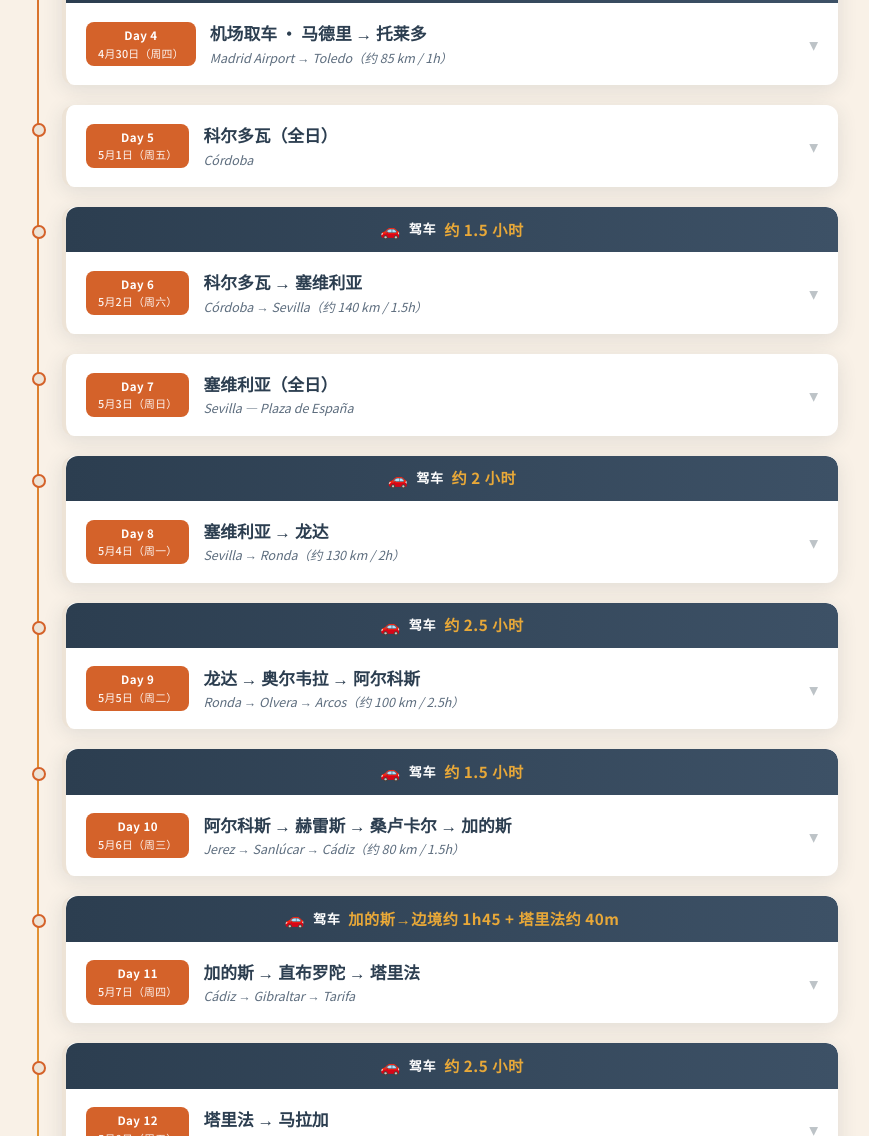
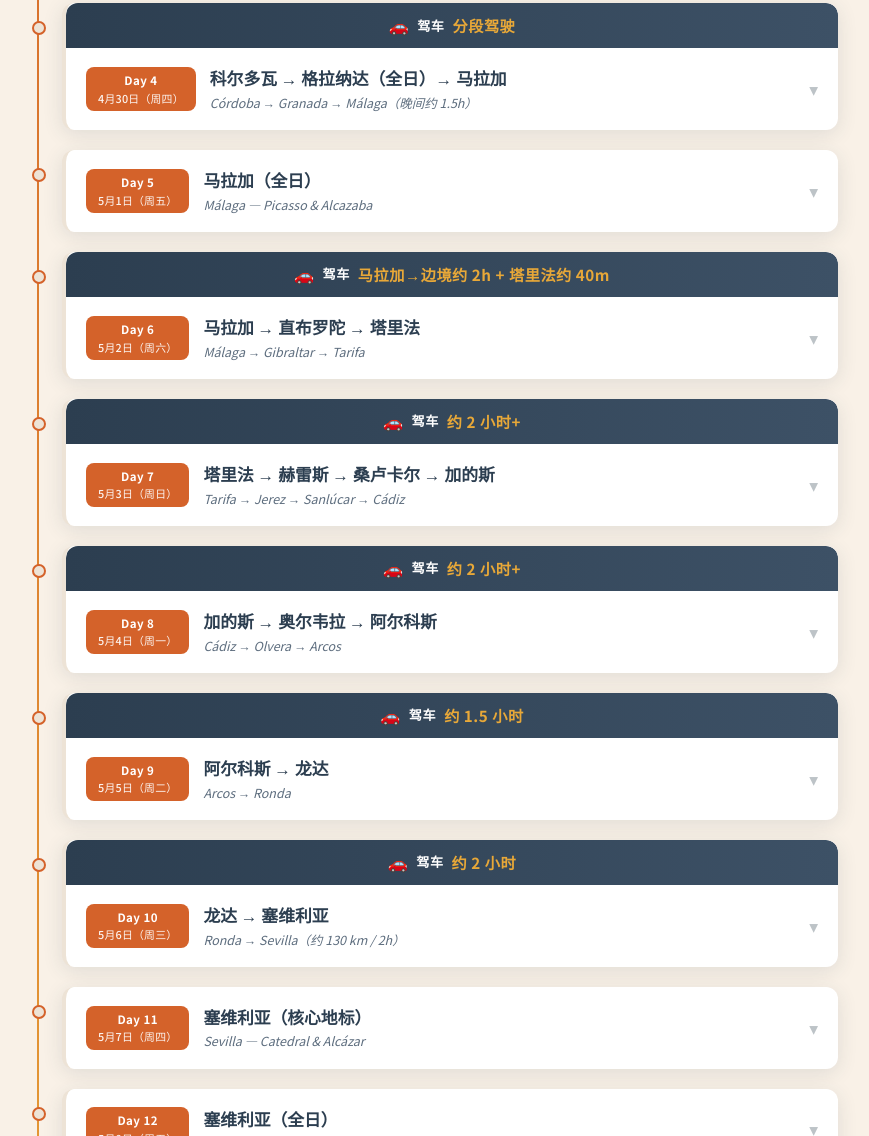
Before and after one commit to gzm0323/South-Spain-Trip, a plain HTML site: page index.html in a window 1280 px wide. Shown: the part 2372-3508 px from the top of the page, without its empty margins (208-1077 px from the left). Drawn offline with nearby package versions, Linux system fonts and the light colour scheme.

Commit message:
Reverse Andalusia loop itinerary
Rebuild 16-day schedule: Madrid 4.28, pick up 4.29 to Córdoba, Granada 4.30 to Málaga, then coastal route reversed; update map polyline and city cards.

Made-with: Cursor

```diff
--- a/index.html
+++ b/index.html
@@ -699,11 +699,11 @@ const CITIES = [
     cn: '马德里', es: 'Madrid',
     lat: 40.416, lng: -3.703,
     icon: '🏙️',
-    days: 'Day 1–3 · 15–16',
-    nights: '机场附近住宿（4.27–4.29）',
+    days: 'Day 1–2 · 15–16',
+    nights: '机场附近住宿（4.27–4.28）',
     drive: null,
-    highlights: ['普拉多博物馆', '马德里王宫（周三中午换岗）', '马约尔广场', '太阳门广场', '丽池公园', '伯纳乌球场/俱乐部参观（如开放）', '圣米格尔市场（美食）', 'Las Ventas（可选）'],
-    activities: ['4.27–4.29 市区经典 + 特色体验（王宫换岗/球场参观）', '5.11 长途抵达后可选球赛 / 斗牛季', '5.12 早班机离境'],
+    highlights: ['普拉多博物馆', '马德里王宫', '马约尔广场', '太阳门广场', '丽池公园', '伯纳乌球场/俱乐部参观（如开放）', '圣米格尔市场（美食）', 'Las Ventas（可选）'],
+    activities: ['4.27 抵达', '4.28 市区全日', '5.11 托莱多 → 马德里机场还车', '5.12 早班机离境'],
     food: '马德里炖肉（Cocido madrileño）、炸鱿鱼三明治（Bocadillo de Calamares）',
     color: '#2C3E50'
   },
@@ -712,11 +712,11 @@ const CITIES = [
     cn: '托莱多', es: 'Toledo',
     lat: 39.857, lng: -4.024,
     icon: '⚔️',
-    days: 'Day 4',
-    nights: '灵活（托莱多或直接去科尔多瓦）',
-    drive: '约 70 km / 1h',
+    days: 'Day 14',
+    nights: '古城 1 晚',
+    drive: '科尔多瓦→约 340 km / 3.5h',
     highlights: ['托莱多观景台', '托莱多大教堂', '三文化老城', '圣马丁桥'],
-    activities: ['4.30 马德里机场取车后自驾抵达', '古城与教堂深度游览'],
+    activities: ['5.10 科尔多瓦 → 托莱多', '古城与教堂深度游览'],
     food: '马萨潘（Mazapán）、烤乳猪',
     color: '#D4AC0D'
   },
@@ -725,11 +725,11 @@ const CITIES = [
     cn: '科尔多瓦', es: 'Córdoba',
     lat: 37.888, lng: -4.779,
     icon: '🕍',
-    days: 'Day 5 · Day 14–15',
-    nights: '两次入住（5.1 起 + 5.10 晚）',
-    drive: '塞维利亚→约 140 km',
+    days: 'Day 3 · Day 13',
+    nights: '两次入住（4.29 晚 + 5.9 晚）',
+    drive: '塞维利亚 ⇄ 约 140 km',
     highlights: ['清真寺-大教堂（Mezquita）', '古罗马桥', '百花巷', '犹太区', '基督教国王城堡（可选）'],
-    activities: ['5.1 全日经典线', '5.10 晚二次入住', '5.11 上午补逛后北上马德里'],
+    activities: ['4.29 下午初探', '5.9 二入补逛'],
     food: 'Salmorejo、Flamenquín、庭院塔帕斯',
     color: '#C0392B'
   },
@@ -738,11 +738,11 @@ const CITIES = [
     cn: '塞维利亚', es: 'Sevilla',
     lat: 37.389, lng: -5.984,
     icon: '🏛️',
-    days: 'Day 6–7',
-    nights: '住宿 2 晚',
-    drive: '科尔多瓦→约 140 km / 1.5h',
+    days: 'Day 10–12',
+    nights: '住宿 3 晚（5.6–5.8）',
+    drive: '龙达→约 130 km / 2h',
     highlights: ['大教堂与吉拉尔达', '塞维利亚王宫', '圣十字区', '西班牙广场', '黄金塔', '弗拉门戈'],
-    activities: ['5.2 抵达核心地标', '5.3 西班牙广场、玛丽亚路易莎公园、河畔黄昏'],
+    activities: ['5.6 傍晚抵达', '5.7 大教堂/王宫/圣十字区', '5.8 西班牙广场、玛丽亚路易莎公园'],
     food: '塔帕斯、炸海鲜、Rebujito',
     color: '#E67E22'
   },
@@ -751,11 +751,11 @@ const CITIES = [
     cn: '龙达', es: 'Ronda',
     lat: 36.746, lng: -5.162,
     icon: '🌉',
-    days: 'Day 8',
+    days: 'Day 9',
     nights: '住宿 1 晚',
-    drive: '约 130 km / 2h',
+    drive: '阿尔科斯→约 1.5h',
     highlights: ['龙达新桥', '峡谷步道', '老城区', '龙达斗牛场（参观）'],
-    activities: ['5.4 悬崖山城全天'],
+    activities: ['5.5 悬崖山城全天'],
     food: 'Rabo de toro、本地红酒',
     color: '#8E44AD'
   },
@@ -764,11 +764,11 @@ const CITIES = [
     cn: '奥尔韦拉 & 阿尔科斯', es: 'Olvera & Arcos',
     lat: 36.748, lng: -5.802,
     icon: '🏘️',
-    days: 'Day 9',
+    days: 'Day 8',
     nights: '阿尔科斯 1 晚',
     drive: '约 100 km / 2.5h',
     highlights: ['奥尔韦拉白村', '阿尔科斯悬崖小镇'],
-    activities: ['5.5 白色小镇之路', '观景台日落'],
+    activities: ['5.4 白色小镇之路', '观景台日落'],
     food: '橄榄油料理、白村小吃',
     color: '#27AE60'
   },
@@ -777,11 +777,11 @@ const CITIES = [
     cn: '加的斯', es: 'Cádiz',
     lat: 36.530, lng: -6.299,
     icon: '🌊',
-    days: 'Day 10',
+    days: 'Day 7',
     nights: '住宿 1 晚',
-    drive: '赫雷斯—桑卢卡尔—加的斯',
+    drive: '塔里法→加的斯沿岸',
     highlights: ['赫雷斯雪利酒庄', '桑卢卡尔海鲜', '加的斯老城与海滩', '大教堂'],
-    activities: ['5.6 一路南下入住加的斯并游览'],
+    activities: ['5.3 赫雷斯—桑卢卡尔—加的斯'],
     food: '雪利酒、炸鱼、对虾',
     color: '#2980B9'
   },
@@ -790,11 +790,11 @@ const CITIES = [
     cn: '直布罗陀（过境）', es: 'Gibraltar',
     lat: 36.129, lng: -5.349,
     icon: '🪨',
-    days: 'Day 11',
+    days: 'Day 6',
     nights: '车停 La Línea，步行入关',
-    drive: '加的斯→边境约 1h45',
+    drive: '马拉加→边境约 2h',
     highlights: ['巨岩观景台', '欧罗巴角灯塔', '海峡与北非海岸线'],
-    activities: ['5.7 申根多次入境英国海外领', '半日打卡后继续塔里法'],
+    activities: ['5.2 半日过境打卡'],
     food: '英式+海鲜融合',
     color: '#5D6D7E'
   },
@@ -803,11 +803,11 @@ const CITIES = [
     cn: '塔里法', es: 'Tarifa',
     lat: 36.014, lng: -5.605,
     icon: '🌍',
-    days: 'Day 11',
+    days: 'Day 6',
     nights: '住宿 1 晚',
     drive: '直布罗陀→约 40 min',
     highlights: ['塔里法角', '两海交汇', '海峡观景台'],
-    activities: ['5.7 欧洲最南端', '风筝冲浪圣地（观赏）'],
+    activities: ['5.2 欧洲最南端', '当晚住塔里法'],
     food: '海鲜、摩洛哥风味',
     color: '#16A085'
   },
@@ -816,43 +816,43 @@ const CITIES = [
     cn: '马拉加', es: 'Málaga',
     lat: 36.721, lng: -4.421,
     icon: '🎨',
-    days: 'Day 12–13',
-    nights: '住宿 2 晚',
-    drive: '塔里法→约 180 km / 2.5h',
+    days: 'Day 4–5',
+    nights: '4.30 晚起 · 住宿 2 晚',
+    drive: '格拉纳达→约 1.5h',
     highlights: ['阿尔卡萨瓦城堡', '毕加索博物馆', '马拉加大教堂', '海滩与港口'],
-    activities: ['5.8 抵达', '5.9 毕加索故乡+城堡全景'],
+    activities: ['4.30 晚间抵达马拉加', '5.1 老城与博物馆全日'],
     food: '炸沙丁鱼、Málaga 甜酒',
     color: '#E67E22'
   },
   {
     id: 'granada',
-    cn: '格拉纳达（路过）', es: 'Granada',
+    cn: '格拉纳达', es: 'Granada',
     lat: 37.177, lng: -3.598,
     icon: '🕌',
-    days: 'Day 14',
-    nights: '不停留（赴科尔多瓦）',
-    drive: '马拉加→约 1.5h + 北上',
-    highlights: ['阿尔拜辛区漫步', '远眺阿宫观景台'],
-    activities: ['5.10 路过高光机位，不入阿宫深度'],
-    food: '塔帕斯',
+    days: 'Day 4',
+    nights: '不住宿（晚间赴马拉加）',
+    drive: '科尔多瓦→约 2h',
+    highlights: ['阿尔罕布拉宫（需预约）', '阿尔拜辛区', '圣尼古拉斯观景台'],
+    activities: ['4.30 全日游览', '晚间驱车至马拉加入住'],
+    food: '塔帕斯、阿拉伯甜品',
     color: '#8E44AD'
   }
 ];
 
-/** 按路书驾车顺序绘制大环线（科尔多瓦出现两次） */
+/** 按路书驾车顺序绘制大环线（逆时针 / 与原路线相反；科尔多瓦两次） */
 const ROUTE_COORDS = [
   [40.416, -3.703],
+  [37.888, -4.779],
+  [37.177, -3.598],
+  [36.721, -4.421],
+  [36.014, -5.605],
+  [36.129, -5.349],
+  [36.530, -6.299],
+  [36.748, -5.802],
+  [36.746, -5.162],
+  [37.389, -5.984],
+  [37.888, -4.779],
   [39.857, -4.024],
-  [37.888, -4.779],
-  [37.389, -5.984],
-  [36.746, -5.162],
-  [36.748, -5.802],
-  [36.530, -6.299],
-  [36.129, -5.349],
-  [36.014, -5.605],
-  [36.721, -4.421],
-  [37.177, -3.598],
-  [37.888, -4.779],
   [40.471, -3.577]
 ];
 
@@ -865,15 +865,15 @@ const TIMELINE_DAYS = [
     subtitle: 'Madrid — Llegada',
     drive: null,
     subdays: [
-      { label: '行程', items: ['抵达马德里', '入住酒店', '休整安顿（无景点安排）'] }
+      { label: '行程', items: ['抵达马德里', '入住酒店（机场附近）', '休整安顿（无景点安排）'] }
     ]
   },
   {
     dayLabel: 'Day 2',
     dateLabel: '4月28日（周二）',
     cityId: 'madrid',
-    title: '马德里：艺术 + 老城经典',
-    subtitle: 'Madrid — Arte & Centro',
+    title: '马德里（全日）',
+    subtitle: 'Madrid — Centro & Museo',
     drive: null,
     subdays: [
       { label: '上午（公园与地标）', items: ['丽池公园（玻璃宫/湖区）', '阿尔卡拉门（Puerta de Alcalá）'] },
@@ -884,154 +884,152 @@ const TIMELINE_DAYS = [
   {
     dayLabel: 'Day 3',
     dateLabel: '4月29日（周三）',
-    cityId: 'madrid',
-    title: '马德里：王宫换岗 + 足球主题',
-    subtitle: 'Madrid — Palacio & Fútbol',
-    drive: null,
+    cityId: 'cordoba',
+    title: '机场取车 · 马德里 → 科尔多瓦',
+    subtitle: 'MAD Airport → Córdoba（约 400 km / 4h）',
+    drive: '约 4 小时',
     subdays: [
-      { label: '上午', items: ['马德里王宫参观（室内参观为主）', '主教堂外观（Almudena）'] },
-      { label: '中午（特色）', items: ['王宫换岗仪式（周三中午；以当日官方时间为准）'] },
-      { label: '下午（足球俱乐部/球场）', items: ['伯纳乌球场/俱乐部参观（如开放；也可替换为马竞主场参观）'] },
-      { label: '傍晚可选', items: ['Las Ventas 斗牛场参观（无比赛日也可逛博物馆）', '弗拉门戈表演（马德里也有高口碑 Tablao）'] }
+      { label: '上午', items: ['前往马德里机场提车', '驱车南下赴科尔多瓦'] },
+      { label: '下午', items: ['清真寺-大教堂（Mezquita）', '古罗马桥', '百花巷（视抵达时间灵活安排）'] },
+      { label: '晚间', items: ['犹太区漫步 / 庭院小巷塔帕斯'] }
     ]
   },
   {
     dayLabel: 'Day 4',
     dateLabel: '4月30日（周四）',
-    cityId: 'toledo',
-    title: '机场取车 · 马德里 → 托莱多',
-    subtitle: 'Madrid Airport → Toledo（约 85 km / 1h）',
-    drive: '约 1 小时',
+    cityId: 'granada',
+    nightsNote: '晚间驱车赴马拉加入住',
+    title: '科尔多瓦 → 格拉纳达（全日）→ 马拉加',
+    subtitle: 'Córdoba → Granada → Málaga（晚间约 1.5h）',
+    drive: '分段驾驶',
     subdays: [
-      { label: '取车', items: ['前往马德里机场提车'] },
-      { label: '托莱多', items: ['观景台俯瞰全城', '托莱多大教堂', '三文化老城', '圣马丁桥'] },
-      { label: '住宿', items: ['灵活二选一：住托莱多 或 直接去科尔多瓦'] }
+      { label: '上午', items: ['驱车前往格拉纳达（科尔多瓦→格拉纳达约 2h）'] },
+      { label: '格拉纳达', items: ['阿尔罕布拉宫（务必提前预约）', '阿尔拜辛区', '圣尼古拉斯观景台'] },
+      { label: '晚间', items: ['驱车前往马拉加入住（约 1.5h）'] }
     ]
   },
   {
     dayLabel: 'Day 5',
     dateLabel: '5月1日（周五）',
-    cityId: 'cordoba',
-    title: '科尔多瓦（全日）',
-    subtitle: 'Córdoba',
+    cityId: 'malaga',
+    title: '马拉加（全日）',
+    subtitle: 'Málaga — Picasso & Alcazaba',
     drive: null,
     subdays: [
-      { label: '景点', items: ['清真寺-大教堂（Mezquita）', '古罗马桥', '百花巷', '老城区漫步'] }
+      { label: '景点', items: ['阿尔卡萨瓦城堡', '毕加索博物馆', '马拉加大教堂', '老城与市场', '港口与海滩'] }
     ]
   },
   {
     dayLabel: 'Day 6',
     dateLabel: '5月2日（周六）',
-    cityId: 'seville',
-    title: '科尔多瓦 → 塞维利亚',
-    subtitle: 'Córdoba → Sevilla（约 140 km / 1.5h）',
-    drive: '约 1.5 小时',
-    subdays: [
-      { label: '塞维利亚', items: ['大教堂 + 吉拉尔达', '塞维利亚王宫', '圣十字区', '可选：弗拉门戈之夜（Casa de la Memoria / Tablao 等）'] }
-    ]
-  },
-  {
-    dayLabel: 'Day 7',
-    dateLabel: '5月3日（周日）',
-    cityId: 'seville',
-    title: '塞维利亚（全日）',
-    subtitle: 'Sevilla — Plaza de España',
-    drive: null,
-    subdays: [
-      { label: '景点', items: ['西班牙广场', '玛丽亚路易莎公园', '黄金塔', '瓜达尔基维尔河畔黄昏', '可选：弗拉门戈博物馆庭院场'] }
-    ]
-  },
-  {
-    dayLabel: 'Day 8',
-    dateLabel: '5月4日（周一）',
-    cityId: 'ronda',
-    title: '塞维利亚 → 龙达',
-    subtitle: 'Sevilla → Ronda（约 130 km / 2h）',
-    drive: '约 2 小时',
-    subdays: [
-      { label: '龙达', items: ['龙达新桥', '峡谷步道', '老城区', '斗牛场参观（5 月无赛事可逛博物馆）'] }
-    ]
-  },
-  {
-    dayLabel: 'Day 9',
-    dateLabel: '5月5日（周二）',
-    cityId: 'olvera',
-    title: '龙达 → 奥尔韦拉 → 阿尔科斯',
-    subtitle: 'Ronda → Olvera → Arcos（约 100 km / 2.5h）',
-    drive: '约 2.5 小时',
-    subdays: [
-      { label: '白村之路', items: ['奥尔韦拉城堡与小镇', '阿尔科斯悬崖小镇', '观景台日落'] }
-    ]
-  },
-  {
-    dayLabel: 'Day 10',
-    dateLabel: '5月6日（周三）',
-    cityId: 'cadiz',
-    title: '阿尔科斯 → 赫雷斯 → 桑卢卡尔 → 加的斯',
-    subtitle: 'Jerez → Sanlúcar → Cádiz（约 80 km / 1.5h）',
-    drive: '约 1.5 小时',
-    subdays: [
-      { label: '一路向南', items: ['赫雷斯雪利酒庄', '桑卢卡尔海鲜午餐', '抵达加的斯入住并游览'] }
-    ]
-  },
-  {
-    dayLabel: 'Day 11',
-    dateLabel: '5月7日（周四）',
     cityId: 'tarifa',
     nightsNote: '直布罗陀过境后宿塔里法',
-    title: '加的斯 → 直布罗陀 → 塔里法',
-    subtitle: 'Cádiz → Gibraltar → Tarifa',
-    drive: '加的斯→边境约 1h45 + 塔里法约 40m',
+    title: '马拉加 → 直布罗陀 → 塔里法',
+    subtitle: 'Málaga → Gibraltar → Tarifa',
+    drive: '马拉加→边境约 2h + 塔里法约 40m',
     subdays: [
       { label: '直布罗陀（半日）', items: ['车停 La Línea 步行入关', '巨岩观景台、欧罗巴角', '中国护照 + 多次申根可入境（英属海外领土）'] },
       { label: '塔里法', items: ['塔里法角、海峡观景台', '当晚住塔里法'] }
     ]
   },
   {
+    dayLabel: 'Day 7',
+    dateLabel: '5月3日（周日）',
+    cityId: 'cadiz',
+    title: '塔里法 → 赫雷斯 → 桑卢卡尔 → 加的斯',
+    subtitle: 'Tarifa → Jerez → Sanlúcar → Cádiz',
+    drive: '约 2 小时+',
+    subdays: [
+      { label: '一路北上', items: ['赫雷斯雪利酒庄', '桑卢卡尔海鲜午餐', '抵达加的斯入住并游览'] }
+    ]
+  },
+  {
+    dayLabel: 'Day 8',
+    dateLabel: '5月4日（周一）',
+    cityId: 'olvera',
+    title: '加的斯 → 奥尔韦拉 → 阿尔科斯',
+    subtitle: 'Cádiz → Olvera → Arcos',
+    drive: '约 2 小时+',
+    subdays: [
+      { label: '白村之路', items: ['奥尔韦拉城堡与小镇', '阿尔科斯悬崖小镇', '观景台日落'] }
+    ]
+  },
+  {
+    dayLabel: 'Day 9',
+    dateLabel: '5月5日（周二）',
+    cityId: 'ronda',
+    title: '阿尔科斯 → 龙达',
+    subtitle: 'Arcos → Ronda',
+    drive: '约 1.5 小时',
+    subdays: [
+      { label: '龙达', items: ['龙达新桥', '峡谷步道', '老城区', '斗牛场参观（5 月无赛事可逛博物馆）'] }
+    ]
+  },
+  {
+    dayLabel: 'Day 10',
+    dateLabel: '5月6日（周三）',
+    cityId: 'seville',
+    title: '龙达 → 塞维利亚',
+    subtitle: 'Ronda → Sevilla（约 130 km / 2h）',
+    drive: '约 2 小时',
+    subdays: [
+      { label: '抵达', items: ['塞维利亚老城初探', '瓜达尔基维尔河畔黄昏'] }
+    ]
+  },
+  {
+    dayLabel: 'Day 11',
+    dateLabel: '5月7日（周四）',
+    cityId: 'seville',
+    title: '塞维利亚（核心地标）',
+    subtitle: 'Sevilla — Catedral & Alcázar',
+    drive: null,
+    subdays: [
+      { label: '景点', items: ['大教堂 + 吉拉尔达', '塞维利亚王宫', '圣十字区', '可选：弗拉门戈之夜（Casa de la Memoria / Tablao 等）'] }
+    ]
+  },
+  {
     dayLabel: 'Day 12',
     dateLabel: '5月8日（周五）',
-    cityId: 'malaga',
-    title: '塔里法 → 马拉加',
-    subtitle: 'Tarifa → Málaga（约 180 km / 2.5h）',
-    drive: '约 2.5 小时',
+    cityId: 'seville',
+    title: '塞维利亚（全日）',
+    subtitle: 'Sevilla — Plaza de España',
+    drive: null,
     subdays: [
-      { label: '抵达', items: ['马拉加港口与海滩', '老城区初探'] }
+      { label: '景点', items: ['西班牙广场', '玛丽亚路易莎公园', '黄金塔', '河畔与市场', '可选：弗拉门戈博物馆庭院场'] }
     ]
   },
   {
     dayLabel: 'Day 13',
     dateLabel: '5月9日（周六）',
-    cityId: 'malaga',
-    title: '马拉加（全日）',
-    subtitle: 'Málaga — Picasso & Alcazaba',
-    drive: null,
+    cityId: 'cordoba',
+    title: '塞维利亚 → 科尔多瓦',
+    subtitle: 'Sevilla → Córdoba（约 140 km / 1.5h）',
+    drive: '约 1.5 小时',
     subdays: [
-      { label: '景点', items: ['阿尔卡萨瓦城堡', '毕加索博物馆', '马拉加大教堂', '老城与市场'] }
+      { label: '二入科尔多瓦', items: ['基督教国王城堡（可选）', '犹太区深度', '瓜达尔基维尔河滨', '补拍 Mezquita 夜景'] }
     ]
   },
   {
     dayLabel: 'Day 14',
     dateLabel: '5月10日（周日）',
-    cityId: 'granada',
-    nightsNote: '晚间第二次入住科尔多瓦',
-    title: '马拉加 → 格拉纳达（路过）→ 科尔多瓦',
-    subtitle: 'Málaga → Granada → Córdoba（全程约 4h+）',
-    drive: '分段驾驶',
+    cityId: 'toledo',
+    title: '科尔多瓦 → 托莱多',
+    subtitle: 'Córdoba → Toledo（约 340 km / 3.5h）',
+    drive: '约 3.5 小时',
     subdays: [
-      { label: '格拉纳达（外观）', items: ['阿尔拜辛区漫步', '远眺阿宫观景台（不入宫深度）'] },
-      { label: '晚间', items: ['驱车抵达科尔多瓦入住'] }
+      { label: '托莱多', items: ['观景台俯瞰全城', '托莱多大教堂', '三文化老城', '圣马丁桥'] }
     ]
   },
   {
     dayLabel: 'Day 15',
     dateLabel: '5月11日（周一）',
-    cityId: 'cordoba',
+    cityId: 'madrid',
     nightsNote: '晚间马德里机场还车 · 住机场酒店',
-    title: '科尔多瓦 → 马德里机场',
-    subtitle: 'Córdoba → Madrid Airport（约 400 km / 4h）',
-    drive: '约 4 小时',
+    title: '托莱多 → 马德里机场',
+    subtitle: 'Toledo → Madrid Airport（约 85 km / 1h）',
+    drive: '约 1 小时',
     subdays: [
-      { label: '上午（科尔多瓦可选）', items: ['基督教国王城堡', '犹太区', '瓜达尔基维尔河滨'] },
+      { label: '上午（可选）', items: ['托莱多古城补逛'] },
       { label: '下午至晚间', items: ['驱车前往马德里机场', '还车', '入住机场酒店'] },
       { label: '可选', items: ['Las Ventas 斗牛季（5 月）', '伯纳乌球迷店（无主场比赛日可逛店）'] }
     ]
```
